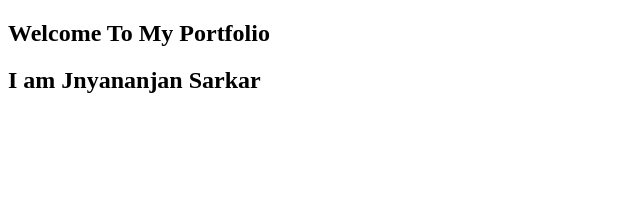
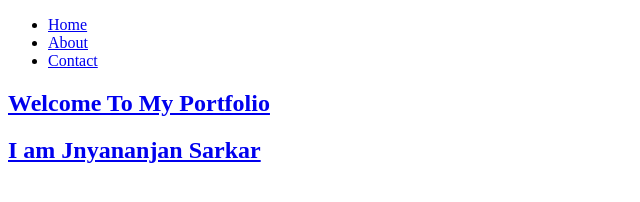
Before and after one commit to Jnyananjan/Portfolio, a plain HTML site: page index.html in a window 1280 px wide. Shown: the whole page, without its empty margins (0-640 px from the left). Drawn offline with Linux system fonts and the light colour scheme.

Commit message:
Update index.html

```diff
--- a/index.html
+++ b/index.html
@@ -6,6 +6,13 @@
  <head>
  <body>
   <header>
+    <nav>
+       <ul>
+         <li><a href="#">Home</></li>
+         <li><a href="#about">About</></li>
+         <li><a href="#contact">Contact</></li>
+       </ul>
+    </nav>
   </header>
   <section>
   <h2> Welcome To My Portfolio</h2>
```
